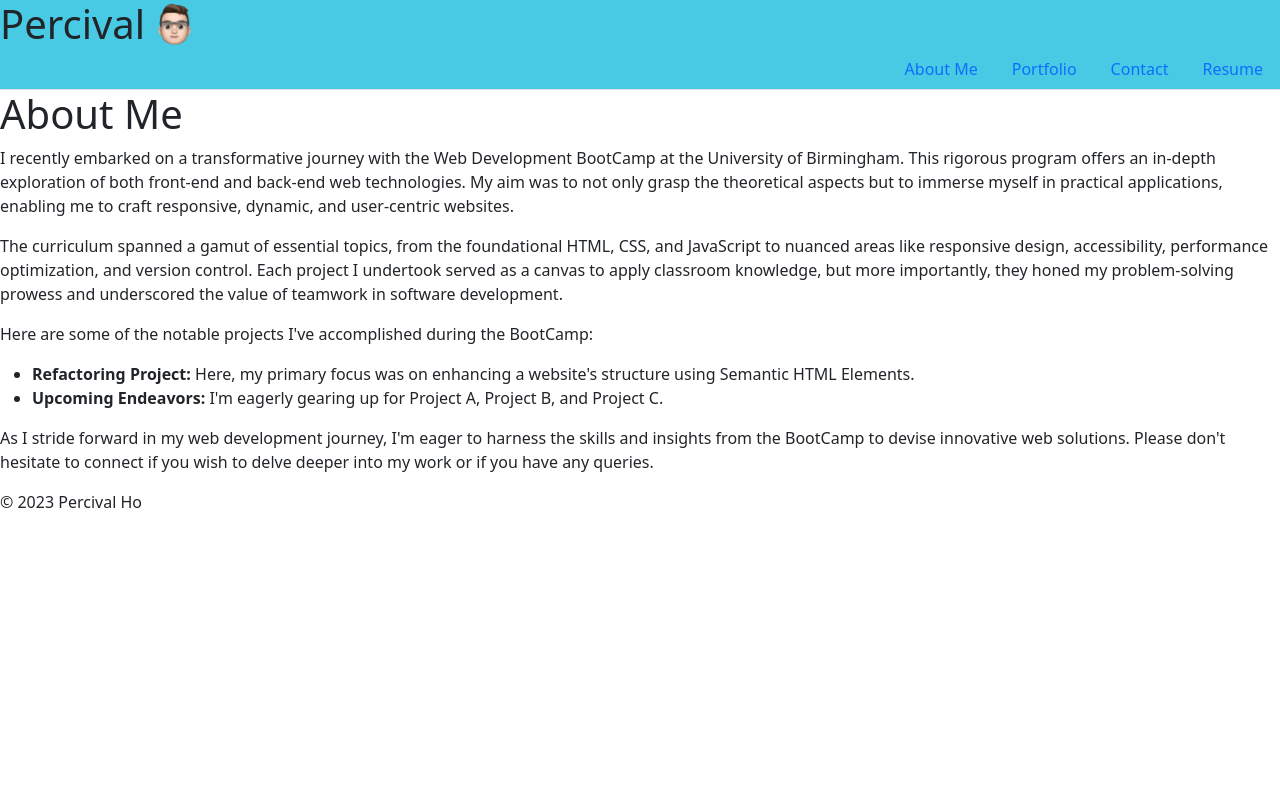
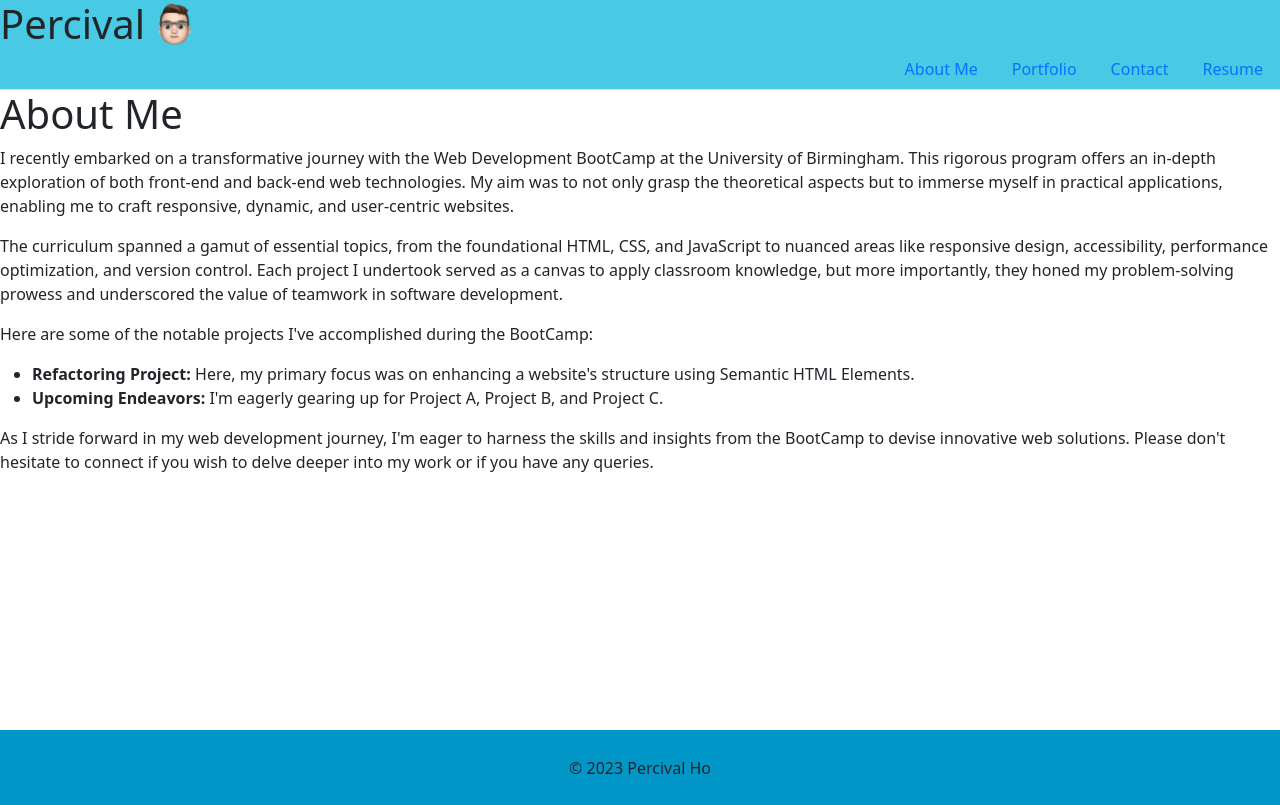
Before and after one commit to percivalho/portfolio-so-far, a React (Create React App) app: page / in a window 1280 px wide. Built offline with nearby package versions, Linux system fonts and the light colour scheme.

Commit message:
footer style and mainstyle

```diff
--- a/src/components/Footer.js
+++ b/src/components/Footer.js
@@ -5,11 +5,12 @@ const styles = {
     display: 'flex',
     justifyContent: 'center',
     padding: '2%',
+    background: "#0096c7",
 };
 
 function Footer() {
     return (
-        <footer styles={styles}>
+        <footer style={styles}>
             <span>© 2023 Percival Ho</span>
         </footer>
     );
--- a/src/components/PortfolioContainer.js
+++ b/src/components/PortfolioContainer.js
@@ -33,6 +33,8 @@ const styles = {
     padding: '0 20px',
   },
 };
+
+
 
 export default function PortfolioContainer() {
   const [currentPage, setCurrentPage] = useState('About');
--- a/src/components/pages/About.js
+++ b/src/components/pages/About.js
@@ -1,8 +1,14 @@
 import React from 'react';
 
+const mainstyle = {
+  display: "flex",
+  flexDirection: "column",
+  minHeight: "80vh",
+  flex: 1,
+}
 export default function About() {
   return (
-    <div>
+    <div style={mainstyle}>
       <h1>About Me</h1>
       <p>I recently embarked on a transformative journey with the Web Development BootCamp at the University of Birmingham. This rigorous program offers an in-depth exploration of both front-end and back-end web technologies. My aim was to not only grasp the theoretical aspects but to immerse myself in practical applications, enabling me to craft responsive, dynamic, and user-centric websites.</p>
       <p>The curriculum spanned a gamut of essential topics, from the foundational HTML, CSS, and JavaScript to nuanced areas like responsive design, accessibility, performance optimization, and version control. Each project I undertook served as a canvas to apply classroom knowledge, but more importantly, they honed my problem-solving prowess and underscored the value of teamwork in software development.</p>
--- a/src/components/pages/Contact.js
+++ b/src/components/pages/Contact.js
@@ -2,7 +2,12 @@ import React, { useState } from 'react';
 // Here we import a helper function that will check if the email is valid
 import { validateEmail } from '../../utils/helpers';
 
-
+const mainstyle = {
+  display: "flex",
+  flexDirection: "column",
+  minHeight: "80vh",
+  flex: 1,
+}
 
 function Contact() {
 
@@ -46,7 +51,7 @@ function Contact() {
 
 
   return (
-    <div>
+    <div style={mainstyle}>
       <h1>Contact Me</h1>
       <form className="form">
         <div>
--- a/src/components/pages/Portfolio.js
+++ b/src/components/pages/Portfolio.js
@@ -1,10 +1,17 @@
 import React from 'react';
 //import projects from '.../projects';
 
-export default function Portfolio({projects}) {
+const mainstyle = {
+  display: "flex",
+  flexDirection: "column",
+  minHeight: "80vh",
+  flex: 1,
+}
+
+export default function Portfolio({ projects }) {
   console.log(projects);
   return (
-    <div>
+    <div style={mainstyle}>
       <h1>Portfolio</h1>
       <p>
         Lorem ipsum dolor sit amet, consectetur adipiscing elit. Sed neque
--- a/src/components/pages/Resume.js
+++ b/src/components/pages/Resume.js
@@ -1,9 +1,15 @@
 import React from 'react';
 import resume from '../../Resume.txt'
+const mainstyle = {
+  display: "flex",
+  flexDirection: "column",
+  minHeight: "80vh",
+  flex: 1,
+}
 
 export default function Resume() {
   return (
-    <div>
+    <div style={mainstyle}>
       <h1>Resume</h1>
       <h2>Download my <a href={resume}>resume</a></h2>
       <b>Front-end Proficiencies:</b>
```
